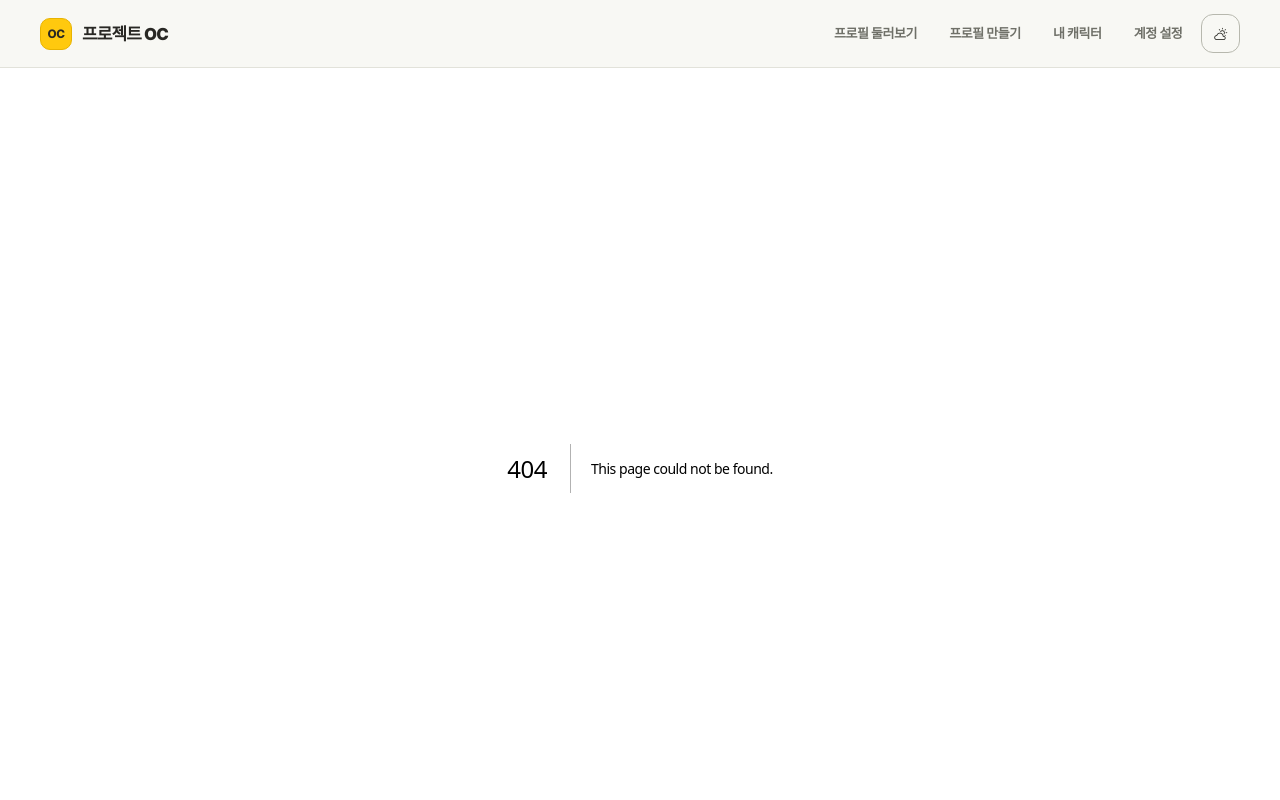
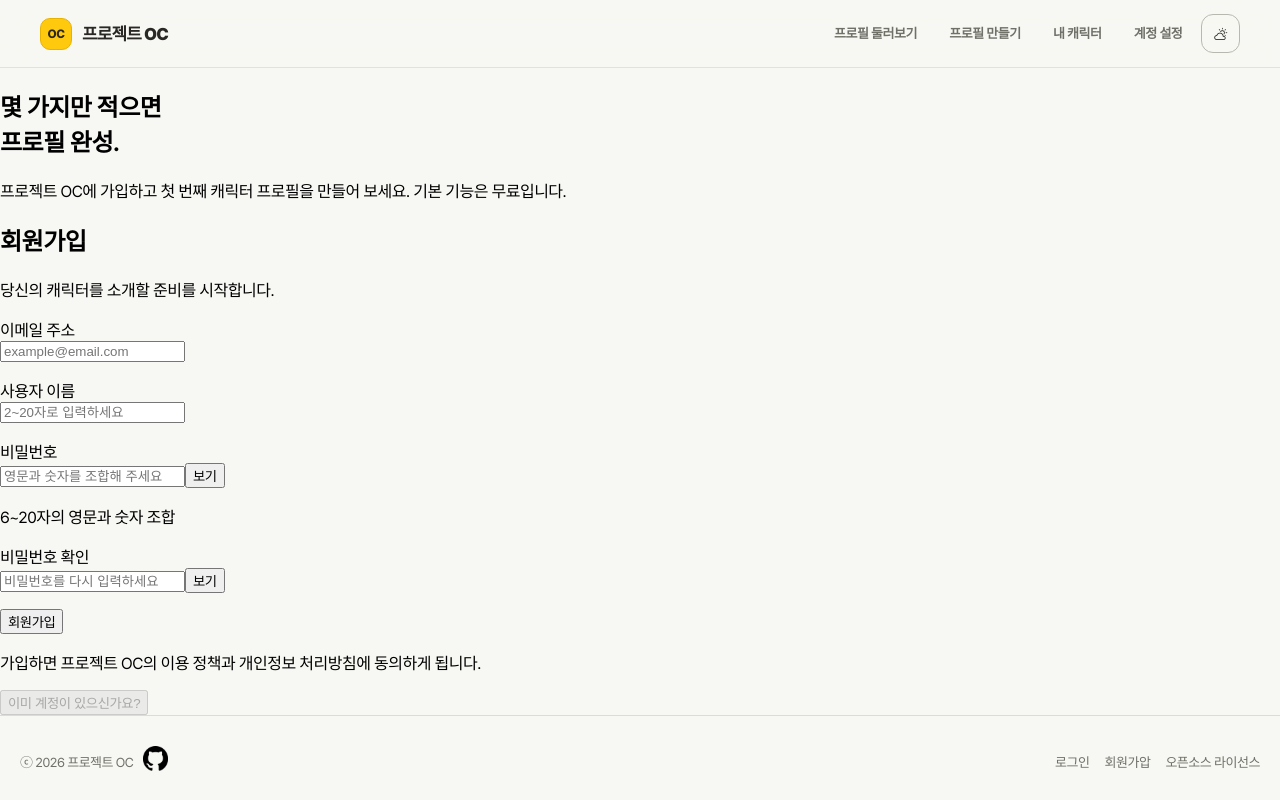
Before and after one commit to Unknown123465/project-oc, a Next.js app in the folder project-oc/: page /signup in a window 1280 px wide. Before the commit this address had no page. Shown: the top 800 px of the page. Built offline with nearby package versions, Linux system fonts and the light colour scheme.

Commit message:
feat: 회원가입 페이지 마크업 뼈대 추가

```diff
--- /dev/null
+++ b/project-oc/src/app/signup/page.module.css
@@ -0,0 +1 @@
+/* 레이아웃은 다음 커밋에서 작성. 지금은 뼈대의 className만 잡아 둔 상태. */
--- /dev/null
+++ b/project-oc/src/app/signup/page.tsx
@@ -0,0 +1,89 @@
+import styles from "./page.module.css";
+
+export default function Signup() {
+	return (
+		<main className={styles.main}>
+			<section className={styles.aside}>
+				<h1>
+					몇 가지만 적으면
+					<br />
+					프로필 완성.
+				</h1>
+
+				<p>프로젝트 OC에 가입하고 첫 번째 캐릭터 프로필을 만들어 보세요. 기본 기능은 무료입니다.</p>
+			</section>
+
+			<section className={styles.form_area}>
+				<article className={styles.form_box}>
+					<h2>회원가입</h2>
+
+					<p className={styles.lead}>당신의 캐릭터를 소개할 준비를 시작합니다.</p>
+
+					<form className={styles.signup_form}>
+						<div className={styles.field}>
+							<label htmlFor="signup-email">이메일 주소</label>
+
+							<div className={styles.box}>
+								<input id="signup-email" name="email" type="email" placeholder="example@email.com" />
+							</div>
+
+							<p className={styles.field_error} />
+						</div>
+
+						<div className={styles.field}>
+							<label htmlFor="signup-user-name">사용자 이름</label>
+
+							<div className={styles.box}>
+								<input id="signup-user-name" name="userName" type="text" placeholder="2~20자로 입력하세요" />
+							</div>
+
+							<p className={styles.field_error} />
+						</div>
+
+						<div className={styles.field}>
+							<label htmlFor="signup-password">비밀번호</label>
+
+							<div className={styles.box}>
+								<input id="signup-password" name="password" type="password" placeholder="영문과 숫자를 조합해 주세요" />
+
+								<button type="button" className={styles.eye}>
+									보기
+								</button>
+							</div>
+
+							<p className={styles.field_help}>6~20자의 영문과 숫자 조합</p>
+
+							<p className={styles.field_error} />
+						</div>
+
+						<div className={styles.field}>
+							<label htmlFor="signup-password-repeat">비밀번호 확인</label>
+
+							<div className={styles.box}>
+								<input id="signup-password-repeat" name="passwordRepeat" type="password" placeholder="비밀번호를 다시 입력하세요" />
+
+								<button type="button" className={styles.eye}>
+									보기
+								</button>
+							</div>
+
+							<p className={styles.field_error} />
+						</div>
+
+						<button type="submit" className={styles.submit_button}>
+							회원가입
+						</button>
+					</form>
+
+					<p className={styles.terms}>가입하면 프로젝트 OC의 이용 정책과 개인정보 처리방침에 동의하게 됩니다.</p>
+
+					<div className={styles.sub_links}>
+						<button type="button" disabled>
+							이미 계정이 있으신가요?
+						</button>
+					</div>
+				</article>
+			</section>
+		</main>
+	);
+}
```
